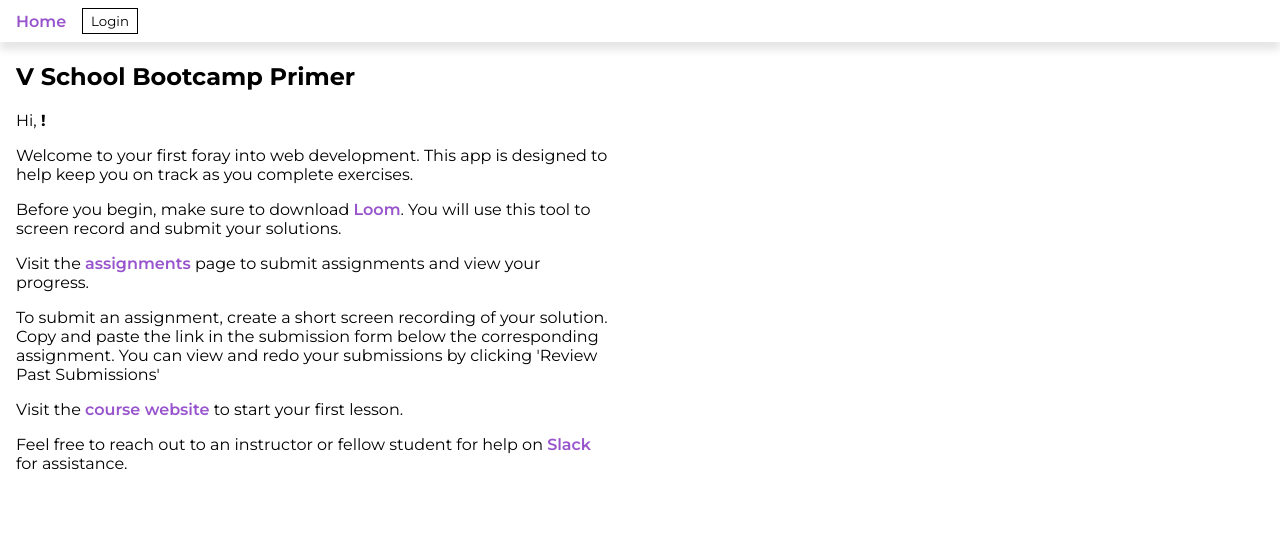
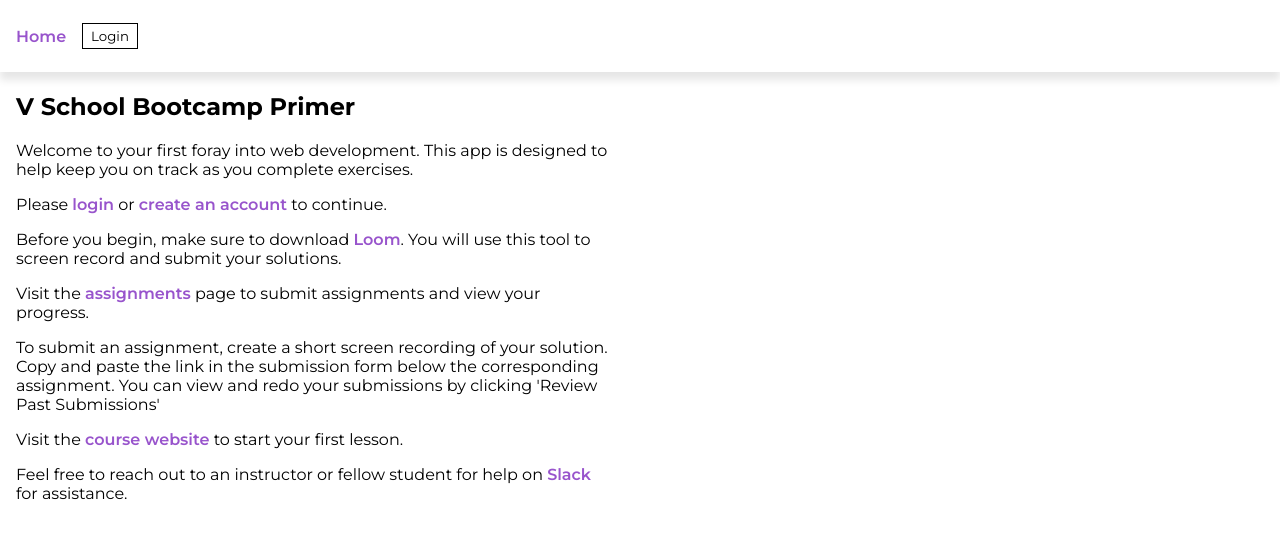
Before and after one commit to VSchool/bootcamp-primer-assignment-tracker, a React (Vite) app in the folder client/: page / in a window 1280 px wide. Shown: the top 538 px of the page. Built offline with nearby package versions, Linux system fonts and the light colour scheme; no server answers.

Commit message:
add profile form

```diff
--- a/client/index.html
+++ b/client/index.html
@@ -3,6 +3,8 @@
   <head>
     <meta charset="UTF-8" />
     <meta name="viewport" content="width=device-width, initial-scale=1.0" />
+    <!-- favicon -->
+    <link rel="icon" type="image/png" sizes="32x32" href="/favicon.ico">
     <title>VS Bootcamp Primer Assignment Tracker</title>
   </head>
   <body>
--- a/client/src/assets/css/global.css
+++ b/client/src/assets/css/global.css
@@ -49,7 +49,7 @@ input {
     border-bottom: 1px solid var(--shadow);
     outline: none;
     font-weight: 300;
-    letter-spacing: 2px;
+    letter-spacing: 1px;
 }
 
 input:hover {
@@ -61,6 +61,8 @@ input:focus {
 }
 
 .app-outlet {
+    position: relative;
+    top: 72px;
     padding: 0 16px;
 }
 
@@ -69,10 +71,15 @@ input:focus {
 }
 
 .navbar {
+    position: fixed;
+    top: 0;
+    z-index: 100;
+    background:white;
     display: flex;
     justify-content: space-between;
     width: 100%;
-    padding: 8px 16px;
+    height: 72px;
+    padding: 12px 16px;
     box-shadow: 0 8px 8px 0 var(--shadow);
 }
 
@@ -120,7 +127,7 @@ input:focus {
 .accordion .accordion-header-title {
     display: flex;
     gap: 4px;
-    align-items: center;
+    align-items: top;
 }
 
 .accordion .accordion-body {
--- a/client/src/components/Accordion.jsx
+++ b/client/src/components/Accordion.jsx
@@ -11,7 +11,7 @@ export const Accordion = ({ children, title, open, toggleIsExpanded, disabled, i
                 <Icon name={open ? "up" : "down"} />
             </div>
             <div className={`accordion-body ${open ? '--open' : ''}`}>
-                {children}
+                {open && children()}
             </div>
         </div>
     )
--- a/client/src/components/Assignment.jsx
+++ b/client/src/components/Assignment.jsx
@@ -28,10 +28,12 @@ export const Assignment = ({ assignment }) => {
                         icon={assignment.submission.approved ? "success" : "pending"}
                         toggleIsExpanded={toggleIsExpanded}
                     >
+                        {() => (
                             <div className="submission-details">
                                 <span onClick={handleSubmissionStatusClick} className={`submission-status ${assignment.submission.approved ? '--approved' : '--pending'}`}><Icon name="link" />{assignment.submission.approved ? "Approved!" : "Pending Review"}</span>
                                 <button onClick={() => handleDelete.handler(assignment.submission._id)} disabled={handleDelete.loading || assignment.submission.approved}>{handleDelete.loading ? "Removing..." : 'Redo'}</button>
                             </div>
+                        )}
                     </Accordion>
                 )
                 return (
@@ -42,6 +44,7 @@ export const Assignment = ({ assignment }) => {
                         toggleIsExpanded={toggleIsExpanded}
                         disabled={assignment.isLocked}
                     >
+                        {() => (
                             <div className="assignment-details">
                                 <SubmissionForm
                                     assignment={assignment}
@@ -51,6 +54,7 @@ export const Assignment = ({ assignment }) => {
                                 />
                                 <iframe src={assignment.url} width={"100%"} height={"500px"}></iframe>
                             </div>
+                        )}
                     </Accordion>
                 )
             })()}
--- a/client/src/components/Navbar.jsx
+++ b/client/src/components/Navbar.jsx
@@ -1,12 +1,10 @@
-import { useAuth0 } from "@auth0/auth0-react"
 import { Link } from "react-router-dom";
 import { useProfileContext } from "../hooks";
 
 
 
 export const Navbar = () => {
-    const { loginWithRedirect, logout, isAuthenticated, user } = useAuth0();
-    const { userMetadata } = useProfileContext()
+    const { loginWithRedirect, logout, isAuthenticated, user } = useProfileContext();
 
     const handleLogin = () => loginWithRedirect({
         authorizationParams: {
@@ -38,7 +36,7 @@ export const Navbar = () => {
                 })()}
             </div>
             <div className="user">
-                <b>{userMetadata.first_name + ' ' + userMetadata.last_name}</b>
+                {user && user.profile && <p>{user.profile.fullName}</p>}
                 {isAuthenticated && <img src={user.picture} alt="avatar" width={32} height={32} />}
             </div>
         </nav>
--- a/client/src/hooks.js
+++ b/client/src/hooks.js
@@ -74,23 +74,24 @@ export const useRequestHandlerFactory = fn => () => {
 
 export const useProfileApi = () => {
     const baseUrl = `https://${import.meta.env.VITE_AUTH0_DOMAIN}/api/v2`;
-    const { user } = useAuth0();
-    const [userMetadata, setUserMetadata] = useState({ first_name: "", last_name: "" });
-    const mgtmAuthClient = useHttpAuthClient({
-        authorizationParams: {
-            audience: baseUrl + '/',
-            scope: "read:current_user",
-        }
+    const authApi = useAuth0();
+    const [profile, setProfile] = useState(null);
+    const authClient = useHttpAuthClient();
+    const getUserProfileFactory = useRequestHandlerFactory(async () => {
+        const { user_metadata } = await authClient.get(`${baseUrl}/users/${authApi.user.sub}`);
+        setProfile(user_metadata);
     });
 
-    const getUserMetadata = useRequestHandlerFactory(async () => {
-        const { user_metadata } = await mgtmAuthClient.get(`${baseUrl}/users/${user.sub}`);
-        setUserMetadata(user_metadata);
-    })()
-
     return {
-        userMetadata,
-        getUserMetadata
+        ...authApi,
+        user: {
+            ...authApi.user,
+            profile: {
+                ...profile,
+                fullName: profile ? `${profile.first_name} ${profile.last_name}` : ''
+            }
+        },
+        getUserProfileFactory
     }
 
 }
--- a/client/src/providers/AuthProvider.jsx
+++ b/client/src/providers/AuthProvider.jsx
@@ -9,7 +9,7 @@ export const AuthProvider = ({ children }) => {
             authorizationParams={{
                 redirect_uri: location.origin,
                 audience: import.meta.env.VITE_AUTH0_AUDIENCE,
-                scope: import.meta.env.VITE_AUTH0_SCOPE
+                scope: import.meta.env.VITE_AUTH0_SCOPE,
             }}
         >
             {children}
--- a/client/src/providers/RouterProvider.jsx
+++ b/client/src/providers/RouterProvider.jsx
@@ -4,7 +4,6 @@ import {
 } from "react-router-dom";
 import { Assignments } from '../routes/Assignments';
 import { Root } from "../routes/Root";
-import { useAuth0 } from "@auth0/auth0-react";
 import { Home } from "../routes/Home";
 import { useProfileContext } from "../hooks";
 import { useEffect } from "react";
@@ -28,15 +27,15 @@ const router = createBrowserRouter([
 ])
 
 export const RouteProvider = () => {
-  const { isLoading, user } = useAuth0();
-  const { getUserMetadata } = useProfileContext();
+  const { getUserProfileFactory, user, isLoading } = useProfileContext();
+  const getUserProfile = getUserProfileFactory();
 
   useEffect(() => {
-    if (!user) return;
-    getUserMetadata.handler()
-  }, [user])
+    if (!user.sub) return;
+    if (user.sub && !user.profile.fullName && !getUserProfile.error) getUserProfile.handler()
+  }, [user, getUserProfile])
 
-  if (isLoading || getUserMetadata.loading) return <div className="loading-page"><LoadingIndicator /><p>Loading profile information...</p></div>
+  if (isLoading || getUserProfile.loading) return <div className="loading-page"><LoadingIndicator /><p>Loading profile information...</p></div>
   return (
     <ReactRouterProvider router={router} />
   )
--- a/client/src/routes/Home.jsx
+++ b/client/src/routes/Home.jsx
@@ -1,13 +1,24 @@
 import { Link } from "react-router-dom"
 import { useProfileContext } from "../hooks";
+import { useAuth0 } from "@auth0/auth0-react";
 
 export const Home = () => {
-    const { userMetadata } = useProfileContext();
+    const { isAuthenticated, loginWithRedirect, user  } = useProfileContext()
+    const handleLogin = (e) => {
+        e.preventDefault();
+        loginWithRedirect({
+            authorizationParams: {
+                redirect_uri: location.origin + '/assignments'
+            }
+        })
+    }
+
     return (
         <div className="text-block">
             <h1>V School Bootcamp Primer</h1>
-            <p>Hi, <b>{userMetadata.first_name + ' ' + userMetadata.last_name + '!'}</b></p>
+            {isAuthenticated && user && <p>Hi, <b>{user.profile.fullName}</b></p>}
             <p>Welcome to your first foray into web development. This app is designed to help keep you on track as you complete exercises.</p>
+            {!isAuthenticated && <p>Please <a href="/" onClick={handleLogin}>login</a> or <a href="/" onClick={handleLogin}>create an account</a> to continue.</p>}
             <p>Before you begin, make sure to download <a href="https://www.loom.com">Loom</a>. You will use this tool to screen record and submit your solutions.</p>
             <p>Visit the <Link to="/assignments">assignments</Link> page to submit assignments and view your progress.</p>
             <p>To submit an assignment, create a short screen recording of your solution. Copy and paste the link in the submission form below the corresponding assignment. You can view and redo your submissions by clicking 'Review Past Submissions'</p>
```
Also changed, not shown: 1 other file (tests, documents, lock files or other folders). Lines whose indentation alone changed are shown as unchanged.
